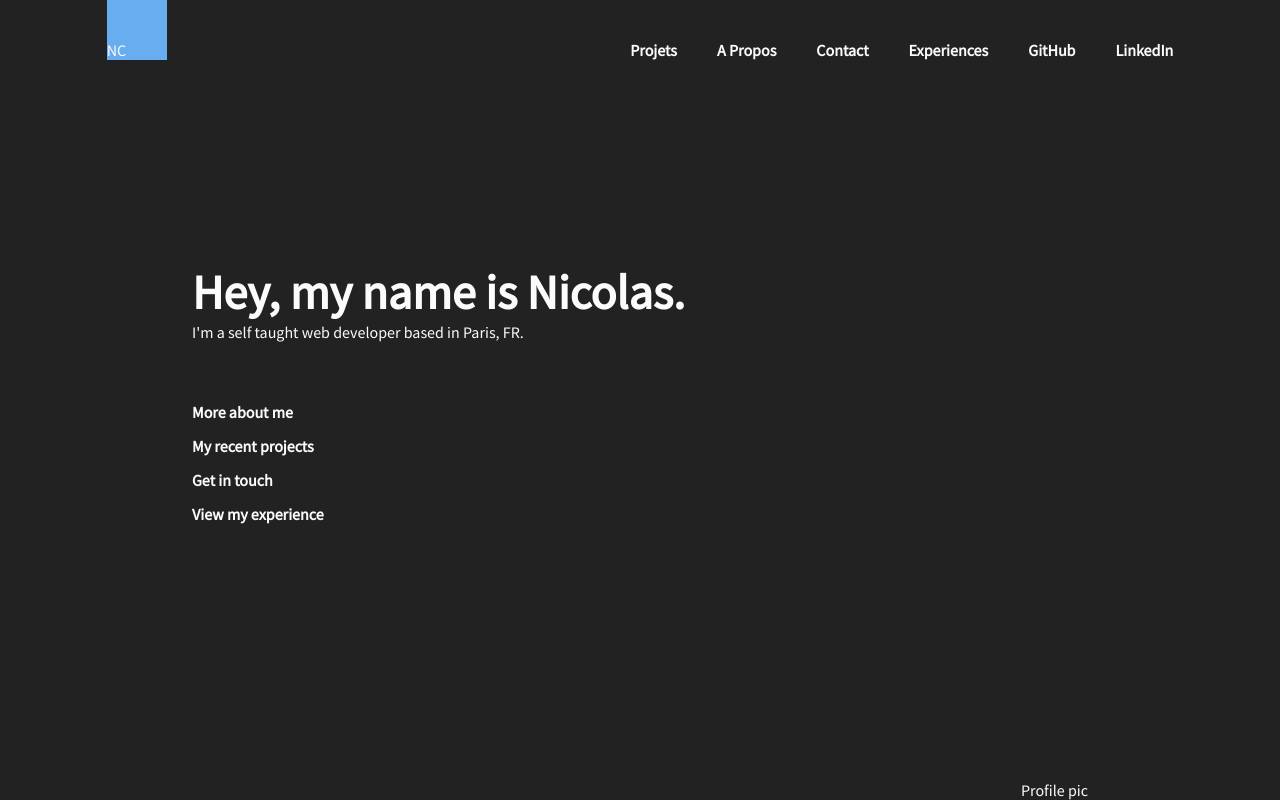
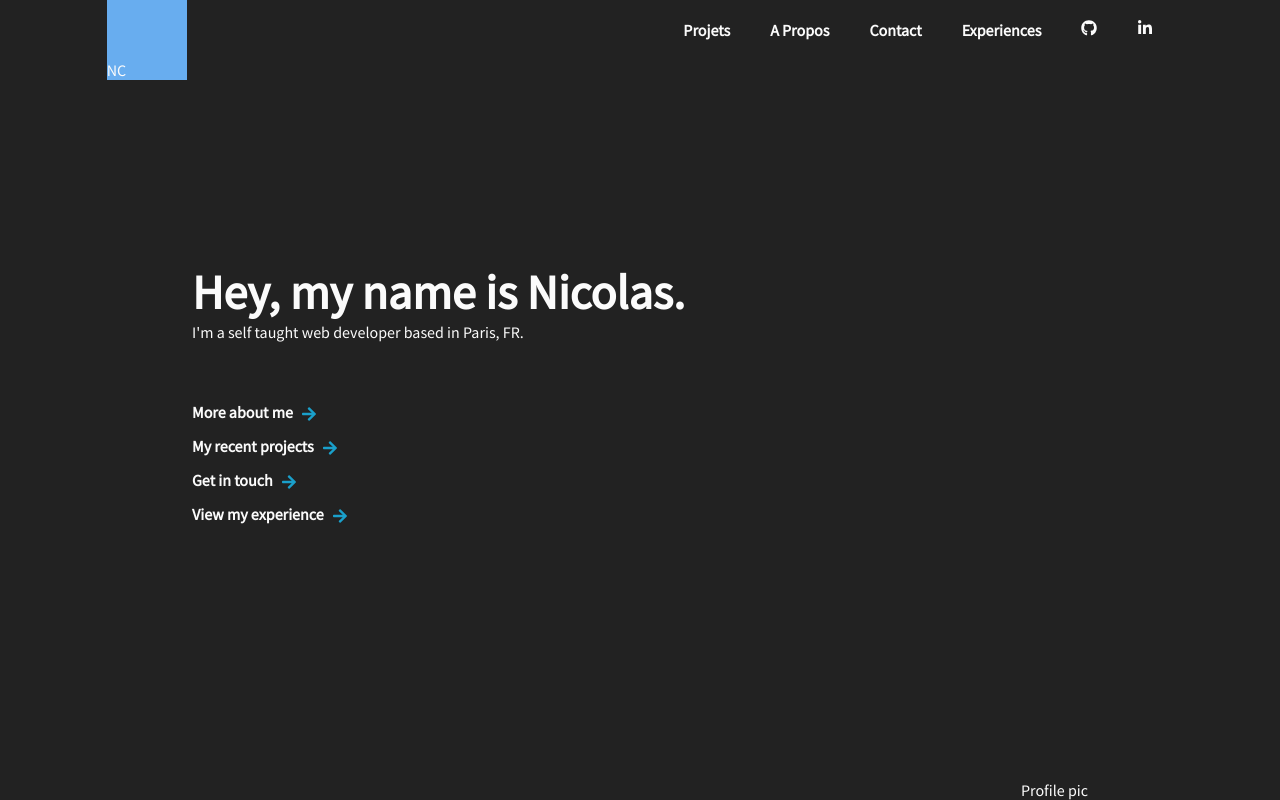
Before and after one commit to Delkathes/N.Canon, a Next.js app: page / in a window 1280 px wide. Built offline with nearby package versions, Linux system fonts and the light colour scheme.

Commit message:
navbar done

```diff
--- /dev/null
+++ b/components/Global/Icon.js
@@ -0,0 +1,47 @@
+//? IMPORT
+//! Modules
+// import {useState, useEffect} from 'react'
+// import {useSpring, animated, config} from 'react-spring'
+import {animated} from 'react-spring'
+import PropTypes from 'prop-types'
+import {FaArrowRight, FaGithub, FaLinkedinIn} from 'react-icons/fa'
+
+//! Content
+//! Constants
+//! Utils
+//! Helpers
+//! Context
+//! Hooks
+//! Actions
+//! Styles
+const styleIcon = {
+    position: 'relative',
+    zIndex: '-1'
+}
+//! Components
+//! High-order-components
+//! Component : Icon
+const Icon = ({icon, color}) => {
+    switch (icon) {
+        case 'ArrowRight':
+            return <FaArrowRight color={color} style={styleIcon} />
+        case 'GitHub':
+            return <FaGithub color={color} style={styleIcon} />
+        case 'LinkedIn':
+            return <FaLinkedinIn color={color} style={styleIcon} />
+        default:
+            return ''
+    }
+}
+//! Default Props
+Icon.defaultProps = {
+    Component: 'Icon'
+}
+//! PropTypes
+Icon.propTypes = {
+    Component: PropTypes.string,
+    icon: PropTypes.string
+}
+
+//? EXPORT
+export default Icon
--- a/components/Layout.js
+++ b/components/Layout.js
@@ -21,10 +21,12 @@ const Header = styled.header`
     z-index: 1;
 `
 const Logo = styled.div`
-    position: relative;
+`
+const LogoLink = styled.a`
+    position: absolute;
     left: calc(8.33333vw);
-    height: 60px;
-    width: 60px;
+    height: 80px;
+    width: 80px;
     background-color: #68adef;
     top: 0px;
     display: flex;
@@ -43,9 +45,12 @@ const Layout = ({children}) => {
     return (
         <>
             <Header>
-                <Link href="/" as="/">
-                    <Logo>NC</Logo>
-                </Link>
+                <Logo>
+                    <Link href="/" as="/">
+                        <LogoLink>NC</LogoLink>
+                    </Link>
+                </Logo>
+
                 <NavBar />
             </Header>
             <main>{children}</main>
--- a/components/NavBar.js
+++ b/components/NavBar.js
@@ -1,76 +1,119 @@
 //? IMPORT
 //! Modules
-// import {useState, useEffect} from 'react'
+import { useState } from 'react'
+import { useRouter } from 'next/router'
 import Link from "next/link"
 import PropTypes from "prop-types"
 import styled from "styled-components"
 
+
 //! Content
 //! Constants
 const NavigationLinks = [
-    {clean: 'Projets', href: 'projects'},
-    {clean: 'A Propos', href: 'about'},
-    {clean: 'Contact', href: 'contact'},
-    {clean: 'Experiences', href: 'experiences'},
+    {clean: 'Projets', href: '/projects'},
+    {clean: 'A Propos', href: '/about'},
+    {clean: 'Contact', href: '/contact'},
+    {clean: 'Experiences', href: '/experiences'},
 ]
+
 //! Utils
 //! Helpers
+function getOffset (el) {
+    var _x = 0
+    var _y = 0
+    while (el && !isNaN(el.offsetLeft) && !isNaN(el.offsetTop)) {
+        _x += el.offsetLeft - el.scrollLeft
+        _y += el.offsetTop - el.scrollTop
+        el = el.offsetParent
+    }
+    return {top: _y, left: _x}
+}
+
 //! Context
 //! Hooks
 //! Actions
 //! Styles
 const Nav = styled.nav`
+    height: 60px;
+    display: flex;
+    align-items: center;
     position: absolute;
-    bottom: 0px;
+    top: 0px;
     right: calc(8.33333vw);
     font-weight: bold;
-`
-const ListLink = styled.ul`
+    ul {
         display: flex;
+
+    }
 `
 const NavLink = styled.li`
     height: 100%;
     display: flex;
     align-items: center;
     position: relative;
-    margin-left: 40px;
+    color: ${({match}) => match && 'rgb(26, 160, 203)'};
 `
 const CsLink = styled.a`
-
+    cursor: pointer;
+    margin-right: 20px;
+    margin-left: 20px;
+`
+const UnderBar = styled.span`
+    position: fixed;
+    top: 60px;
+    left: ${({position}) => position}px;
+    background-color: rgb(26, 160, 203);
+    height: 2px;
+    /* opacity: ${({hid}) => hid ? 0 : 1}; */
+    width: ${({width}) => width}px;
+    transform: translateX(0px);
+    transition: all 0.666s cubic-bezier(0.06, 0.975, 0.195, 0.985) 0s;
 `
 
 //! Components
+import Icon from './Global/Icon'
+
 //! High-order-components
 //! Component : NavBar
 //? EXPORT
 const NavBar = () => {
-    return (
-        <>
-            <Nav>
-                <ListLink>
+    const router = useRouter()
+    const [hoveredWidth, setWidth] = useState(0)
+    const [hoveredPosition, setPosition] = useState(2000)
+
+
+
+    function handleHover (e) {
+        const target = e.target,
+            elWidth = target.offsetWidth,
+            position = getOffset(target).left
+        setWidth(elWidth)
+        setPosition(position)
+    }
+    return <Nav onMouseLeave={() => setPosition(2000)}>
+        <ul>
             {NavigationLinks.map((link, i) =>
-                        <NavLink key={i} >
-                            <Link href={`/${link.href}`}>
-                                <CsLink>
+                <NavLink key={i} match={router.route === link.href}>
+                    <Link href={`${link.href}`}>
+                        <CsLink onMouseOver={(e) => handleHover(e)}>
                             {link.clean}
                         </CsLink>
                     </Link>
                 </NavLink>
             )}
             <NavLink>
-                        <CsLink>
-                            GitHub
+                <CsLink onMouseOver={(e) => handleHover(e)}>
+                    <Icon icon="GitHub" />
                 </CsLink>
             </NavLink>
             <NavLink>
-                        <CsLink>
-                            LinkedIn
+                <CsLink onMouseOver={(e) => handleHover(e)}>
+                    <Icon icon="LinkedIn" />
                 </CsLink>
             </NavLink>
-                </ListLink>
+        </ul>
+        <UnderBar width={hoveredWidth} position={hoveredPosition} hid={hoveredPosition === 2000} />
     </Nav>
-        </>
-    )
 }
 
 //! Default Props
--- a/pages/about.js
+++ b/pages/about.js
@@ -20,7 +20,7 @@ const Container = styled.div`
     width: 100%;
     margin-top: 30vh;
     display: grid;
-    grid-template-columns: 45% 55%;
+    grid-template-columns: 50% 50%;
     grid-column-gap: 10px;
 `
 const Article = styled.article`
@@ -41,7 +41,9 @@ const About = () => {
                 <Container>
                     <PageName>A propos</PageName>
                     <Article>
-                        Ma putain de life
+                        {"I'm a UI/UX designer currently working for Bristol agency Proctor + Stevenson. My role is varied and always interesting, there is no typical day. I could be working on anything from design systems for international companies, user experience prototyping and testing, or creating animated interface demos with code or prototyping tools. I originally trained as a graphic designer, studying at the Arts University Bournemouth. My time here gave me a great foundation in layout, hierarchy and visual design. It’s also where my keen eye for typography originated. After finishing my degree in 2014 I jumped head first into the digital industry learning all I could about the world of user centred design and research from a variety of intern, freelance and permanent positions. Outside of work I like to work on full stack web applications with a combination of React and backend services like Firebase and Netlify. This allows me play around with new technology and gives me a better understanding of the digital industry as a whole. It's also incredibly fun! If I'm not designing or coding something I'll be hanging off the side of a mountain somewhere or exploring the ruins of an old castle. If that sounds like someone you’d like to collaborate with then" +
+                            <a href="/contact" /> +
+                            "get in touch."}
                     </Article>
 
                 </Container>
--- a/pages/index.js
+++ b/pages/index.js
@@ -4,9 +4,17 @@
 import Link from "next/link"
 import styled from 'styled-components'
 import PropTypes from 'prop-types'
+import Icon from "../components/Global/Icon"
 
 //! Content
 //! Constants
+const NavigationLinks = [
+    {clean: 'More about me', href: 'about'},
+    {clean: 'My recent projects', href: 'projects'},
+    {clean: 'Get in touch', href: 'contact'},
+    {clean: 'View my experience', href: 'experiences'},
+]
+
 //! Utils
 //! Helpers
 //! Context
@@ -39,9 +47,31 @@ const Nav = styled.nav`
 
 `
 const NavLink = styled.li`
+    display: flex;
+    align-items: center;
     margin-bottom: 14px;
     font-weight: bold;
+    cursor: pointer;
+    &:hover {
+        span {
+            color: rgb(26, 160, 203);
+            transform: translateX(-6px);
+        }
+        div {
+            transform: translateX(6px);
+        }
+    }
 `
+const TextLink = styled.span`
+    transition-duration: 0.3s;
+`
+const IconLink = styled.div`
+    transition-duration: 0.3s;
+    display: flex;
+    align-self: flex-end;
+    margin-left: 8px;
+`
+
 const ProfilePic = styled.div`
     position: absolute;
     bottom: 0px;
@@ -62,18 +92,16 @@ const Home = () => {
                     </Presentation>
                     <Nav>
                         <ul>
-                            <Link href="/about">
-                                <NavLink>More about me</NavLink>
-                            </Link>
-                            <Link href="/projects">
-                                <NavLink>My recent projects</NavLink>
-                            </Link>
-                            <Link href="/contact">
-                                <NavLink>Get in touch</NavLink>
-                            </Link>
-                            <Link href="/experiences">
-                                <NavLink>View my experience</NavLink>
-                            </Link>
+                            {NavigationLinks.map((link, i) =>
+                                <Link key={i} href={link.href}>
+                                    <NavLink>
+                                        <TextLink>{link.clean}</TextLink>
+                                        <IconLink>
+                                            <Icon icon="ArrowRight" color="rgb(26, 160, 203)" />
+                                        </IconLink>
+                                    </NavLink>
+                                </Link>
+                            )}
                         </ul>
                     </Nav>
                 </Container>
```
Also changed, not shown: package.json (+8 -7 lines), pages/projects.js (+21 -10 lines), 1 other file (tests, documents, lock files or other folders). Lines whose indentation alone changed are shown as unchanged.
